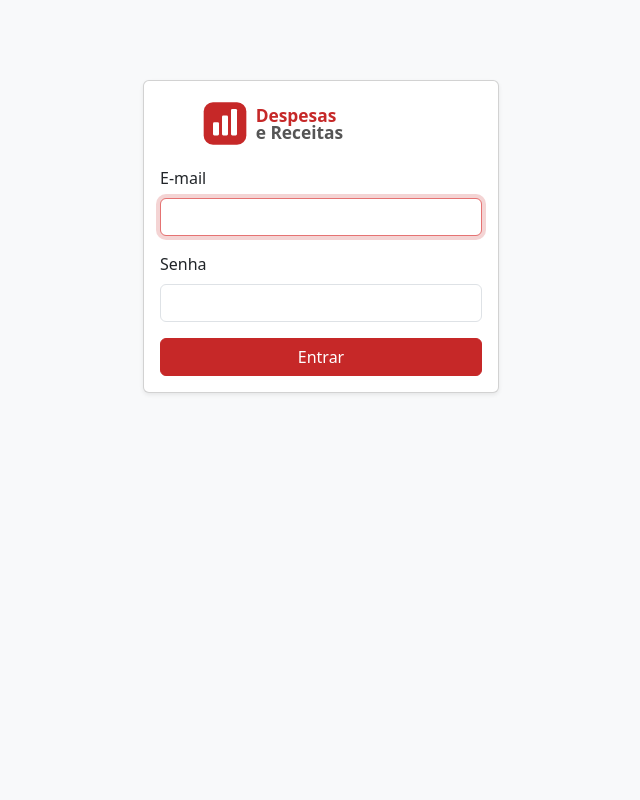
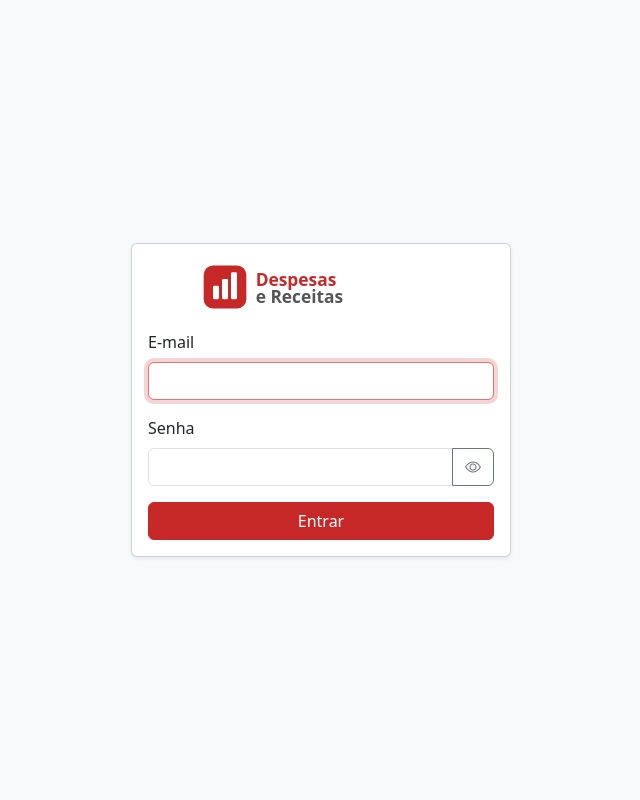
Before and after one commit to rogeriogeu/lucro_despesa, a PHP site: page /login.php in a window 1280 px wide. Shown: the whole page, without its empty margins (319-959 px from the left). Run offline with PHP 8.4, Linux system fonts and the light colour scheme; some libraries are stand-ins or nearby versions.

Commit message:
Login centralizado e botao mostrar senha
Co-authored-by: Copilot App <223556219+Copilot@users.noreply.github.com>

```diff
--- a/login.php
+++ b/login.php
@@ -15,11 +15,11 @@ if ($_SERVER['REQUEST_METHOD'] === 'POST') {
 }
 $fl = flash();
 ?><!doctype html><html lang="pt-BR"><head><?= head_comum('Login') ?></head>
-<body class="bg-light"><div class="container" style="max-width:380px;margin-top:10vh">
+<body class="bg-light d-flex align-items-center justify-content-center min-vh-100 p-3"><div class="w-100" style="max-width:380px">
 <div class="card shadow-sm"><div class="card-body">
 <div class="text-center mb-3"><img src="logo.svg" alt="<?= APP_NOME ?>" style="max-width:240px"></div>
 <?php if ($fl): ?><div class="alert alert-<?= h($fl[1]) ?>"><?= h($fl[0]) ?></div><?php endif; ?>
 <form method="post"><?= csrf_field() ?>
 <div class="mb-3"><label class="form-label">E-mail</label><input type="email" name="email" class="form-control" required autofocus></div>
-<div class="mb-3"><label class="form-label">Senha</label><input type="password" name="senha" class="form-control" required></div>
-<button class="btn btn-primary w-100">Entrar</button></form></div></div></div></body></html>
+<div class="mb-3"><label class="form-label">Senha</label><div class="input-group"><input type="password" name="senha" id="senha" class="form-control" required><button type="button" class="btn btn-outline-secondary" id="vs" aria-label="Mostrar senha"><i class="bi bi-eye"></i></button></div></div>
+<button class="btn btn-primary w-100">Entrar</button></form></div></div></div><script>vs.onclick=function(){var s=senha.type==="password";senha.type=s?"text":"password";this.firstChild.className=s?"bi bi-eye-slash":"bi bi-eye"}</script></body></html>
```
